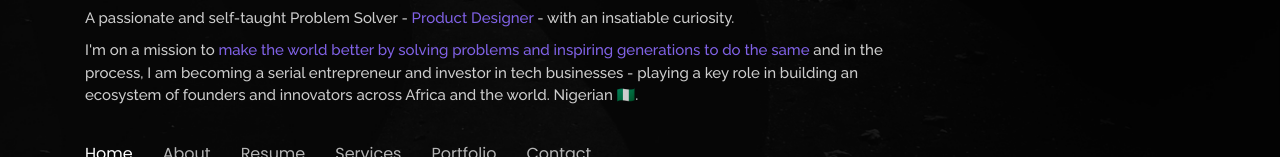
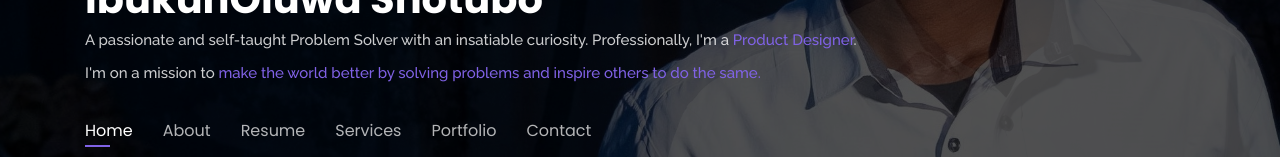
Before and after one commit to mcblessing1/ibukunoluwa, a plain HTML site: page index.html in a window 1280 px wide. Shown: the part 449-606 px from the top of the page. Drawn offline with nearby package versions, Linux system fonts and the light colour scheme.

Commit message:
Home and About edits
- Add background images to website with transitioning effects.
-  edited about section
- edited home page to 2 sentences

```diff
--- a/assets/css/style.css
+++ b/assets/css/style.css
@@ -4,23 +4,31 @@
 body {
   font-family: "Open Sans", sans-serif;
   font-size: 15px;
-  background-color: #040404;
   color: #fff;
   position: relative;
-  background: transparent;
+  /* background: transparent; */
+  background: top right repeat;
+  background-size: cover;
+  background-color: #040404;
+  left: 0;
+  right: 0;
+  top: 0;
+  height: 100vh;
+  z-index: -1;
+  transition: ease-in-out 2s
 }
-
+/*
 body::before {
   content: "";
   position: fixed;
-  background: #040404 url("../img/bg-empty.png") top right no-repeat;
+  background: top right no-repeat;
   background-size: cover;
   left: 0;
   right: 0;
   top: 0;
   height: 100vh;
   z-index: -1;
-}
+} */
 
 @media (min-width: 1024px) {
   body::before {
@@ -57,7 +65,7 @@ h6 {
   align-items: center;
   z-index: 997;
   overflow-y: auto;
-  background: rgba(0, 0, 0, 0.5);
+  background: rgba(0, 0, 0, 0.68);
 }
 
 @media (max-width: 576px) {
@@ -122,12 +130,12 @@ h6 {
   padding-bottom: 2px;
 }
 
-#header > div > h2 > a {
+/* #header > div > h2 > a {
   color: #fff !important;
   font-family: "Poppins", sans-serif;
   font-size: 40px;
   font-weight: 700;
-}
+} */
 
 #header h2 ba {
   color: #8062e6;
--- a/assets/js/main.js
+++ b/assets/js/main.js
@@ -176,4 +176,17 @@
     items: 1
   });
 
+  // Change background image at intervals
+  $(document).ready(function() {
+    var urls = ['assets/img/bg-1.jpg', 'assets/img/bg-2.jpg'];
+    // var urls = ['https://raw.githubusercontent.com/mcblessing1/ibukunoluwashotubo/master/assets/img/bg-1.jpg', 'https://raw.githubusercontent.com/mcblessing1/ibukunoluwashotubo/master/assets/img/bg-2.jpg'];
+
+    var cout = 1;
+    $('body').css('background-image', 'url("' + urls[0] + '")');
+    setInterval(function() {
+      $('body').css('background-image', 'url("' + urls[cout] + '")');
+      cout == urls.length-1 ? cout = 0 : cout++;
+    }, 5000);
+  });
+
 })(jQuery);
--- a/index.html
+++ b/index.html
@@ -64,8 +64,9 @@
 			<h1><a href="index.html">IbukunOluwa Shotubo</a></h1>
 
 			<!-- <h2>A passionate and self-taught Problem Solver - <span class="typed" data-typed-items="Product Designer, Frontend Web Developer"></span> - with an insatiable curiosity.</h2> -->
-			<h2>A passionate and self-taught Problem Solver - <ba>Product Designer</ba> - with an insatiable curiosity.</h2>
-			<h2>I'm on a mission to <ba>make the world better by solving problems and inspiring generations to do the same</ba> and in the process, I am becoming a serial entrepreneur and investor in tech businesses - playing a key role in building an ecosystem of founders and innovators across Africa and the world. Nigerian 🇳🇬.</h2>
+			<h2>A passionate and self-taught Problem Solver with an insatiable curiosity. Professionally, I'm a  <ba>Product Designer</ba>.</h2>
+
+			<h2>I'm on a mission to <ba>make the world better by solving problems and inspire others to do the same.</ba></h2>
 
 			<nav class="nav-menu d-none d-lg-block">
 				<ul>
@@ -110,7 +111,7 @@
 					<div class="row">
 						<div class="col-lg-6">
 							<ul>
-								<li><i class="icofont-rounded-right"></i> <strong>Age:</strong> 26 (2020)</li>
+								<li><i class="icofont-rounded-right"></i> <strong>Age:</strong> 28 (2022)</li>
 								<li><i class="icofont-rounded-right"></i> <strong>Birthday:</strong> 15th of December</li>
 								<!--                <li><i class="icofont-rounded-right"></i> <strong>Website:</strong> This is it! Durh!</li>-->
 								<li><i class="icofont-rounded-right"></i> <strong>Phone:</strong> +254 792067257</li>
@@ -128,8 +129,17 @@
 					</div>
 					<p>
 						The first thing you need to know about me is that my life is found upon and revolves around Jesus Christ. He is the definition of my identity.
+
 						<br><br> - - - <br><br>
-						I am a high energy sanguine and people-lover, though, I also ironically love to have a lot of me-time. I aspire to become a serial entrepreneur and investor in tech businesses, playing a key role in building an ecosystem of founders and innovators across Africa. <br><br>
+
+						I am a high energy sanguine and people-lover, though, I also ironically love to have lots of me-time. 🤷‍♂️ I guess I'm actually now an ambivert 🤔... there's a long story around that. If you ask me, I'll actually tell you. (Drop me a message.)
+
+						<br><br>
+
+						I'm Nigerian 🇳🇬 and on a mission to <ba>make the world better by solving problems and inspire others to do the same</ba> and in the process, I am becoming a serial entrepreneur and investor in tech businesses - playing a key role in building an ecosystem of founders and innovators across Africa and the world.
+
+						<br><br>
+
 						I am passionate mostly about Education, Productivity and Leadership, including family and other things (I think I qualify as a Polymath or references of that sort 😉). Education because it's the greatest tool with which we can change the world, productivity because potential is a waste without effective output and leadership because everything rises and falls on leadership.
 						<br><br>
 						A tool that perfectly describes me - <a target="_blank" href="https://dribbble.com/shots/1720767-Swiss-Army-Knife">The Swiss Army Knife.</a>
```
Also changed, not shown: assets/img/bg-1.jpg (added), assets/img/bg-2.jpg (added).
